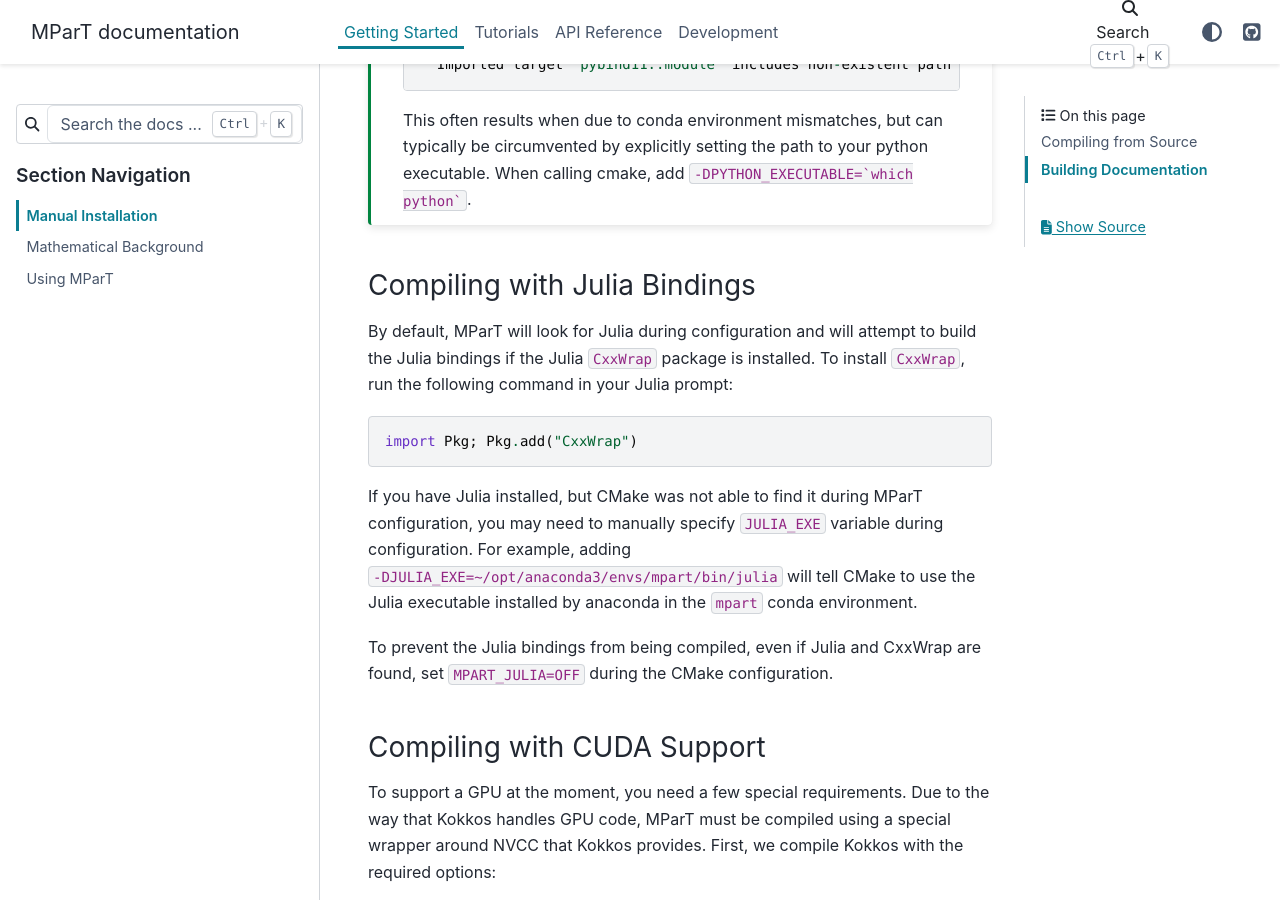
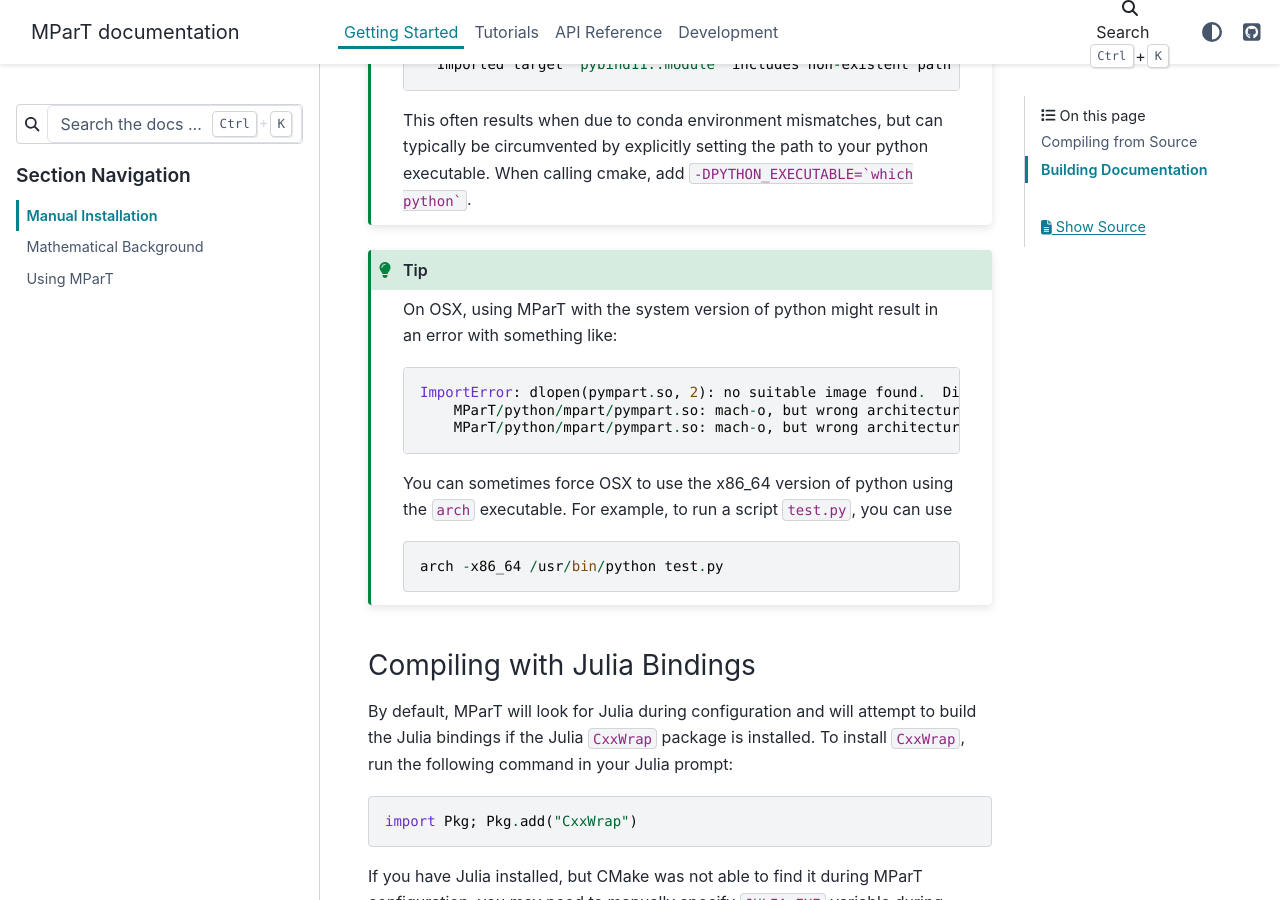
Before and after one commit to MeasureTransport/MParT, a Sphinx documentation site: the page built from docs/source/getting_started/installation.rst, in a window 1280 px wide and 900 px high, scrolled down 1476 px. Built offline with Sphinx 7.4.7 and the PyData theme 0.15.4, drawn with Linux system fonts in a browser that asks for light colours; pages that are not in the unit, such as notebooks, are missing from menus.

Commit message:
Added note about using universal python binaries on OSX.

```diff
--- a/docs/source/getting_started/installation.rst
+++ b/docs/source/getting_started/installation.rst
@@ -56,6 +56,20 @@
 
    This often results when due to conda environment mismatches, but can typically be circumvented by explicitly setting the path to your python executable.  When calling cmake, add :code:`-DPYTHON_EXECUTABLE=`which python``.
 
+.. tip::
+  On OSX, using MParT with the system version of python might result in an error with something like:
+
+  .. code-block::
+
+    ImportError: dlopen(pympart.so, 2): no suitable image found.  Did find:
+        MParT/python/mpart/pympart.so: mach-o, but wrong architecture
+        MParT/python/mpart/pympart.so: mach-o, but wrong architecture
+
+  You can sometimes force OSX to use the x86_64 version of python using the :code:`arch` executable.   For example, to run a script :code:`test.py`, you can use
+
+  .. code-block::
+
+    arch -x86_64 /usr/bin/python test.py
 
 Compiling with Julia Bindings
 ^^^^^^^^^^^^^^^^^^^^^^^^^^^^^^
```
